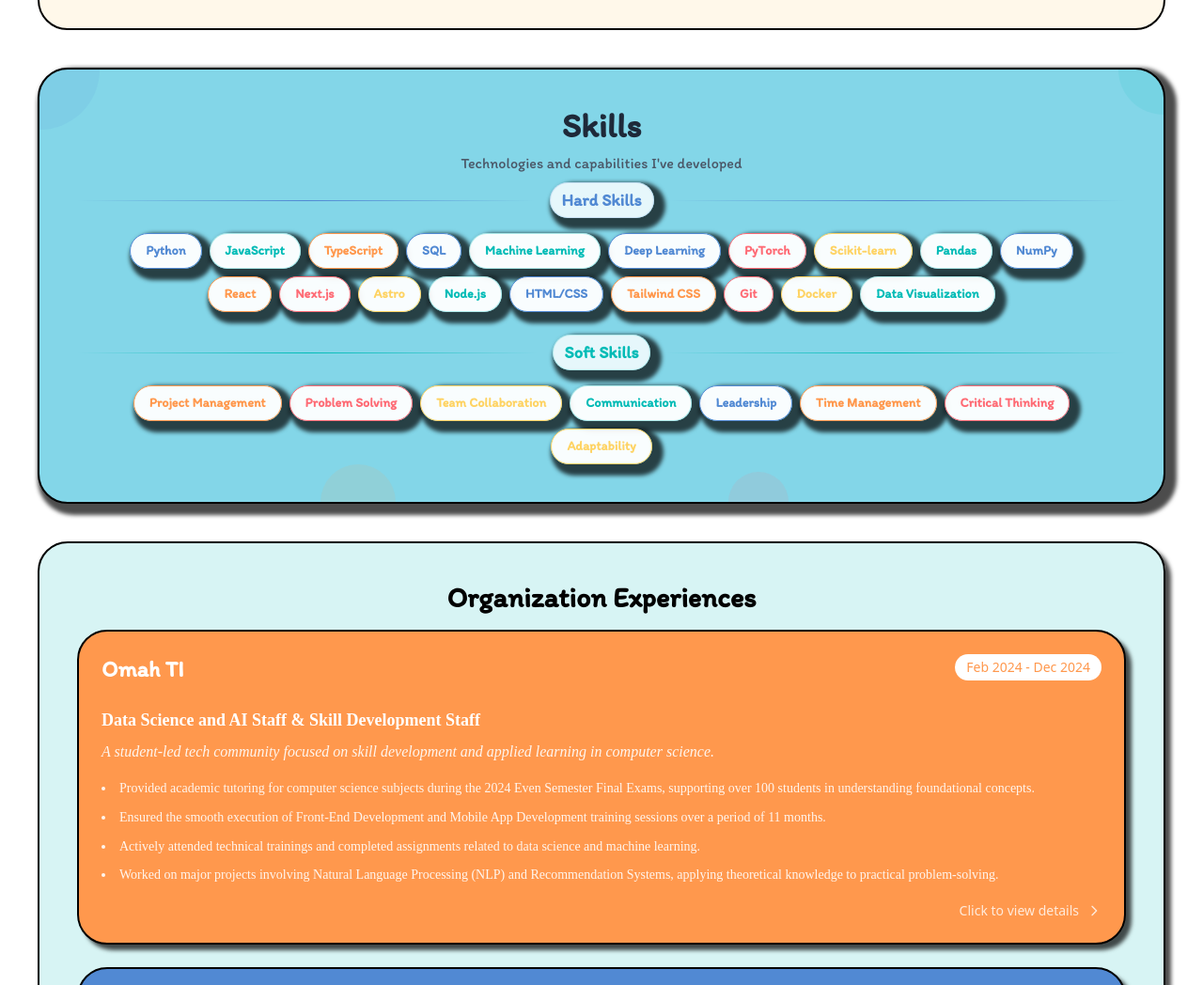
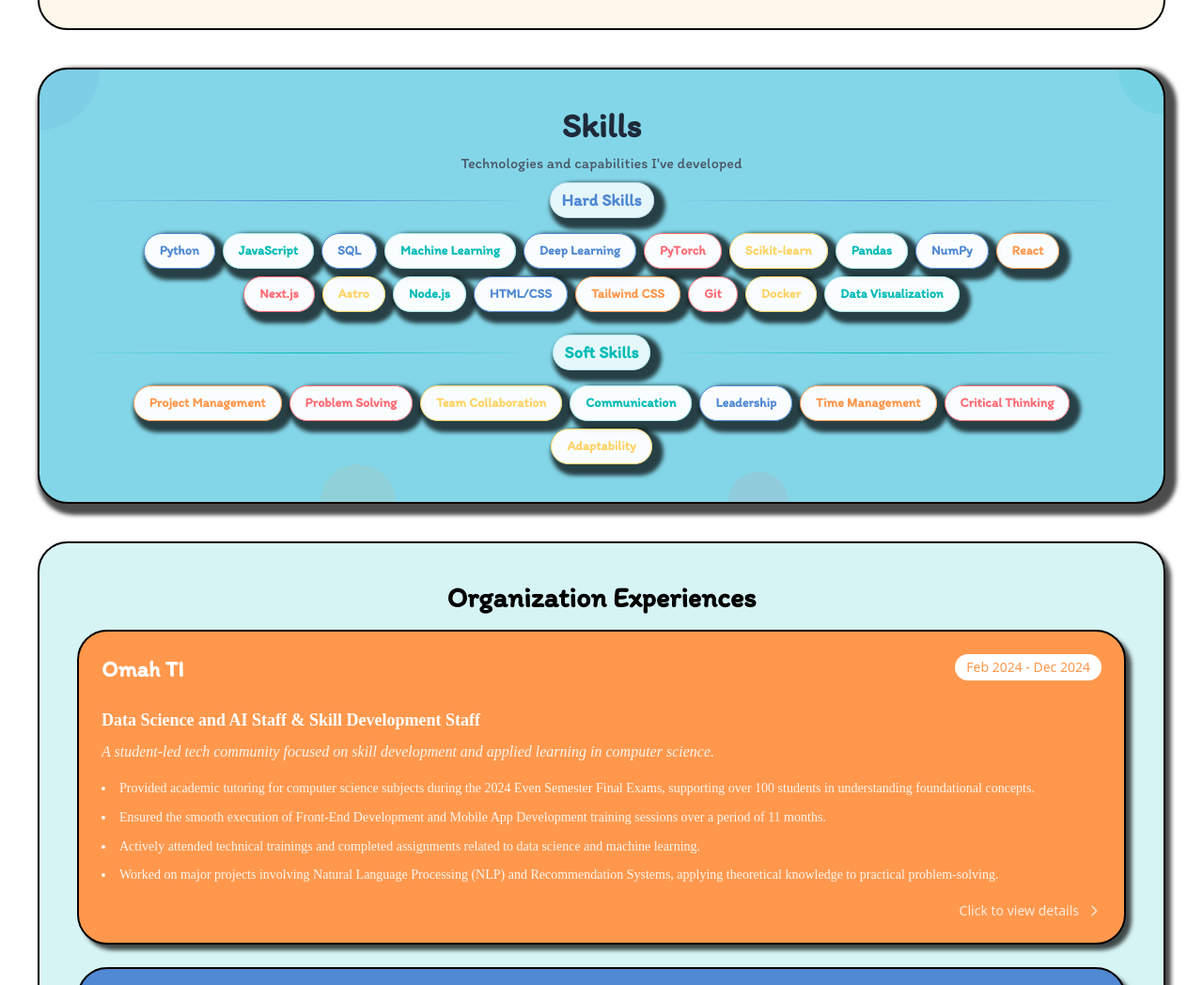
Before and after one commit to josephgreffenkomala/josephgreffenkomala.github.io, an Astro site: page / in a window 1280 px wide. Shown: the part 1924-2972 px from the top of the page at 94% size. Built offline with nearby package versions, Linux system fonts and the light colour scheme; Astro itself is replaced by a stand-in of ours; a web font is replaced by a local one; what tailwindcss-motion would draw is missing.

Commit message:
fix: bug fixes

```diff
--- a/src/components/Skills.astro
+++ b/src/components/Skills.astro
@@ -4,7 +4,6 @@ import "../styles/global.css";
 const hardSkills = [
     { name: "Python", color: "first" },
     { name: "JavaScript", color: "fifth" },
-    { name: "TypeScript", color: "fourth" },
     { name: "SQL", color: "first" },
     { name: "Machine Learning", color: "fifth" },
     { name: "Deep Learning", color: "first" },
```
